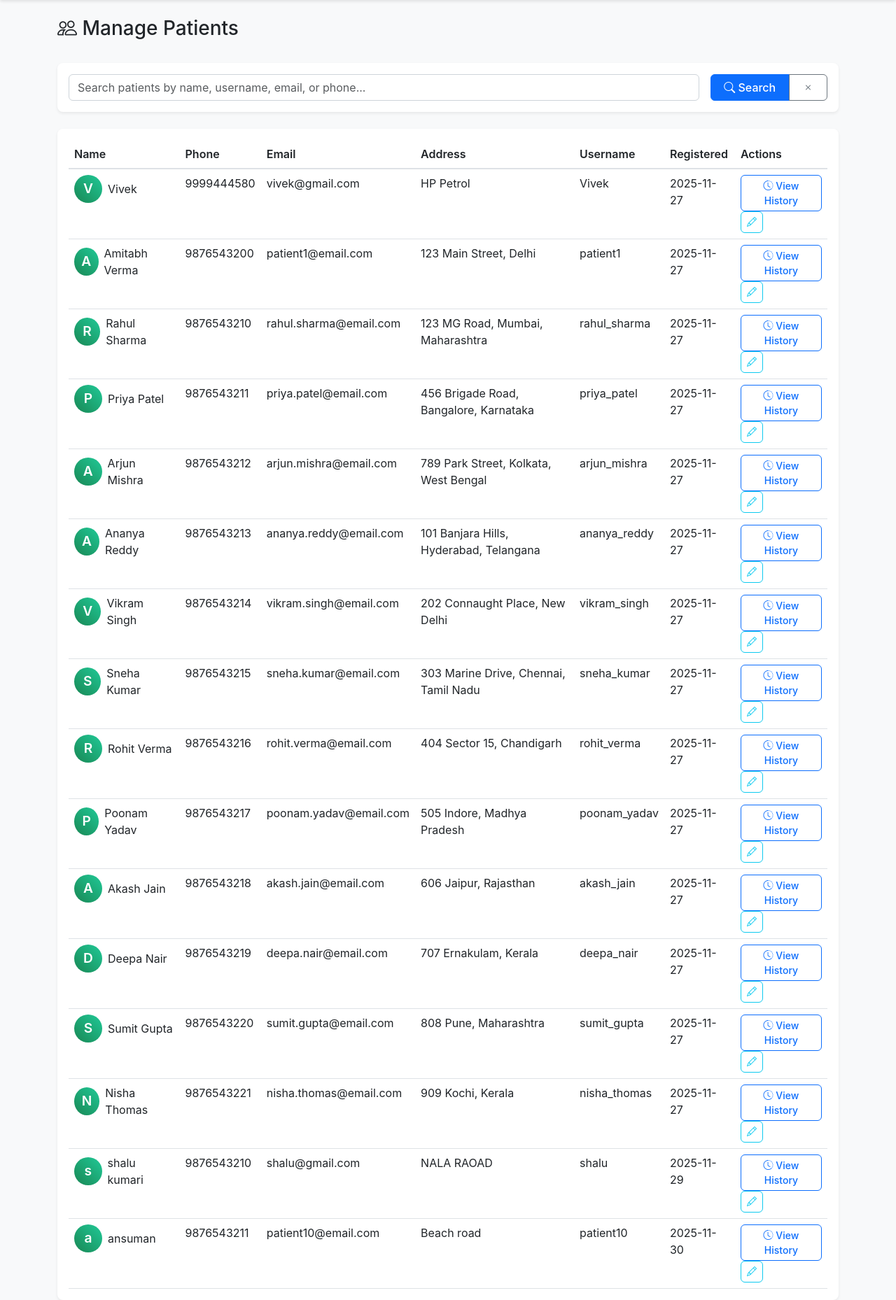
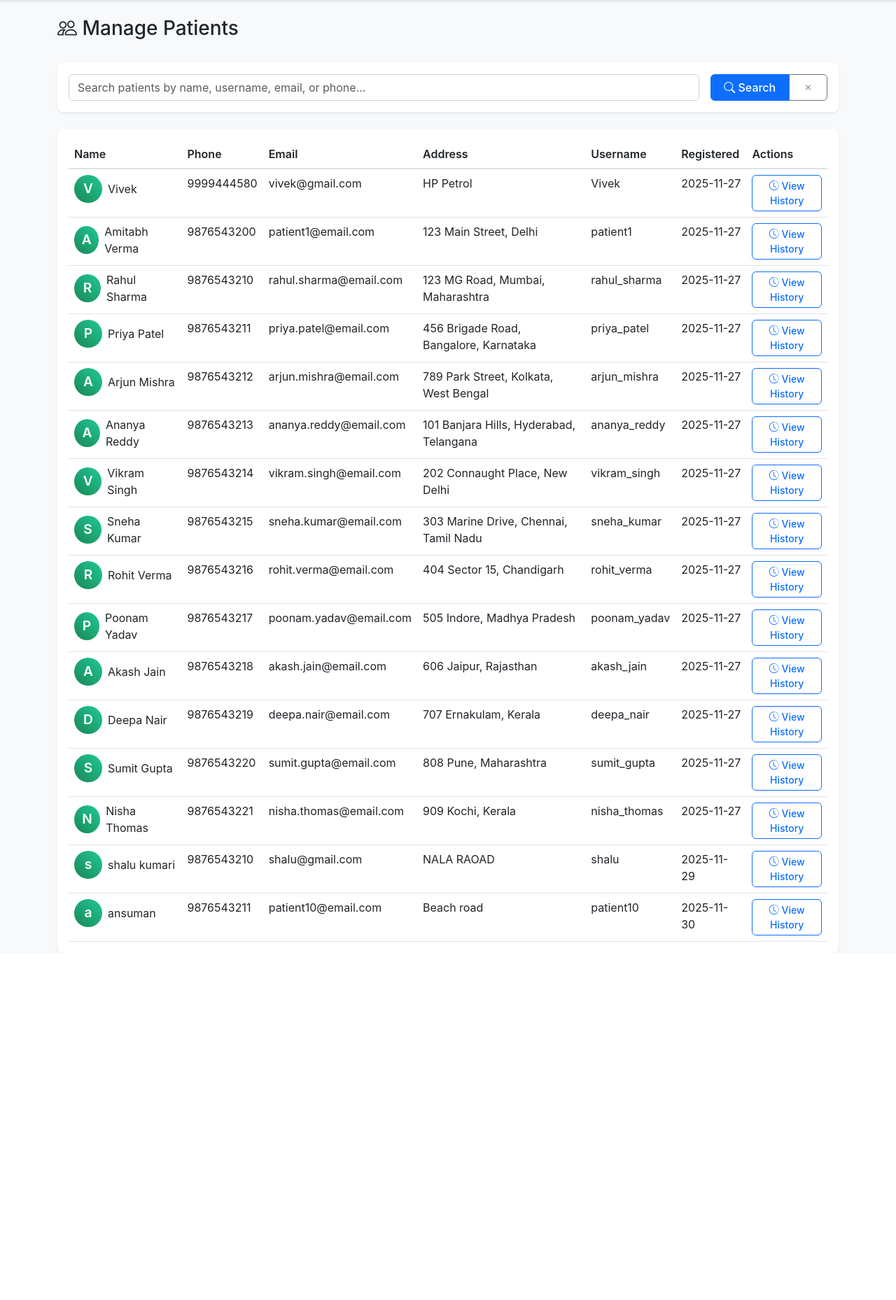
Before and after one commit to 23f3002964/Hospital_management, a Flask app: page /admin/patients in a window 1280 px wide. Shown: the part 56-1914 px from the top of the page at 70% size. After the commit the page ends 1418 px from the top, so only its background shows below. Run offline with Flask 3, Linux system fonts and the light colour scheme; a user stored in the database is signed in.

Commit message:
fix manage patients

```diff
--- a/templates/manage_patients.html
+++ b/templates/manage_patients.html
@@ -71,9 +71,6 @@
                                     <a href="{{ url_for('admin_patient_history', patient_id=patient.id) }}" class="btn btn-sm btn-outline-primary">
                                         <i class="bi bi-clock-history"></i> View History
                                     </a>
-                                    <button class="btn btn-sm btn-outline-info" onclick="alert('Edit feature coming soon!')">
-                                        <i class="bi bi-pencil"></i>
-                                    </button>
                                 </td>
                             </tr>
                             {% endfor %}
```
